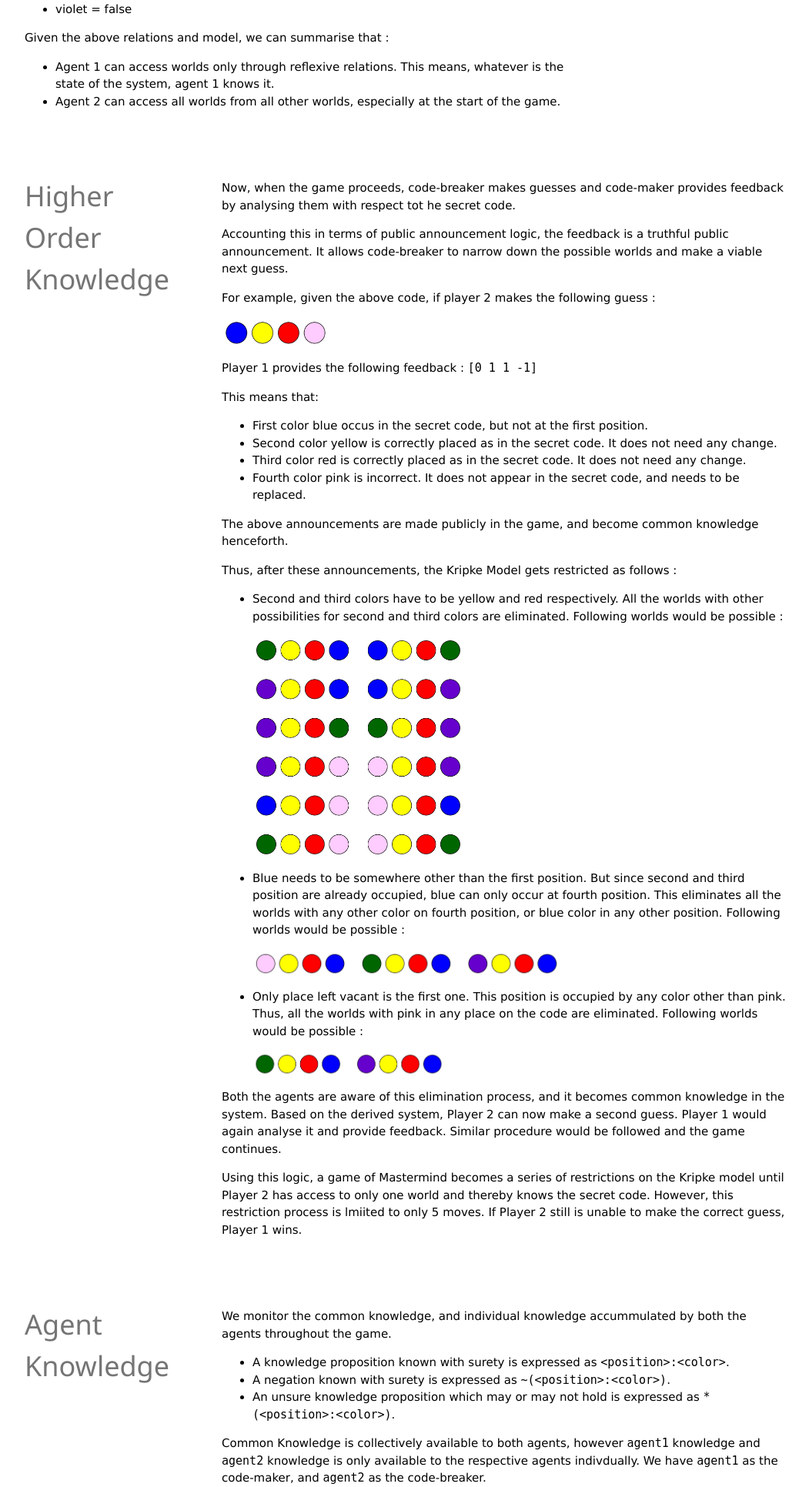
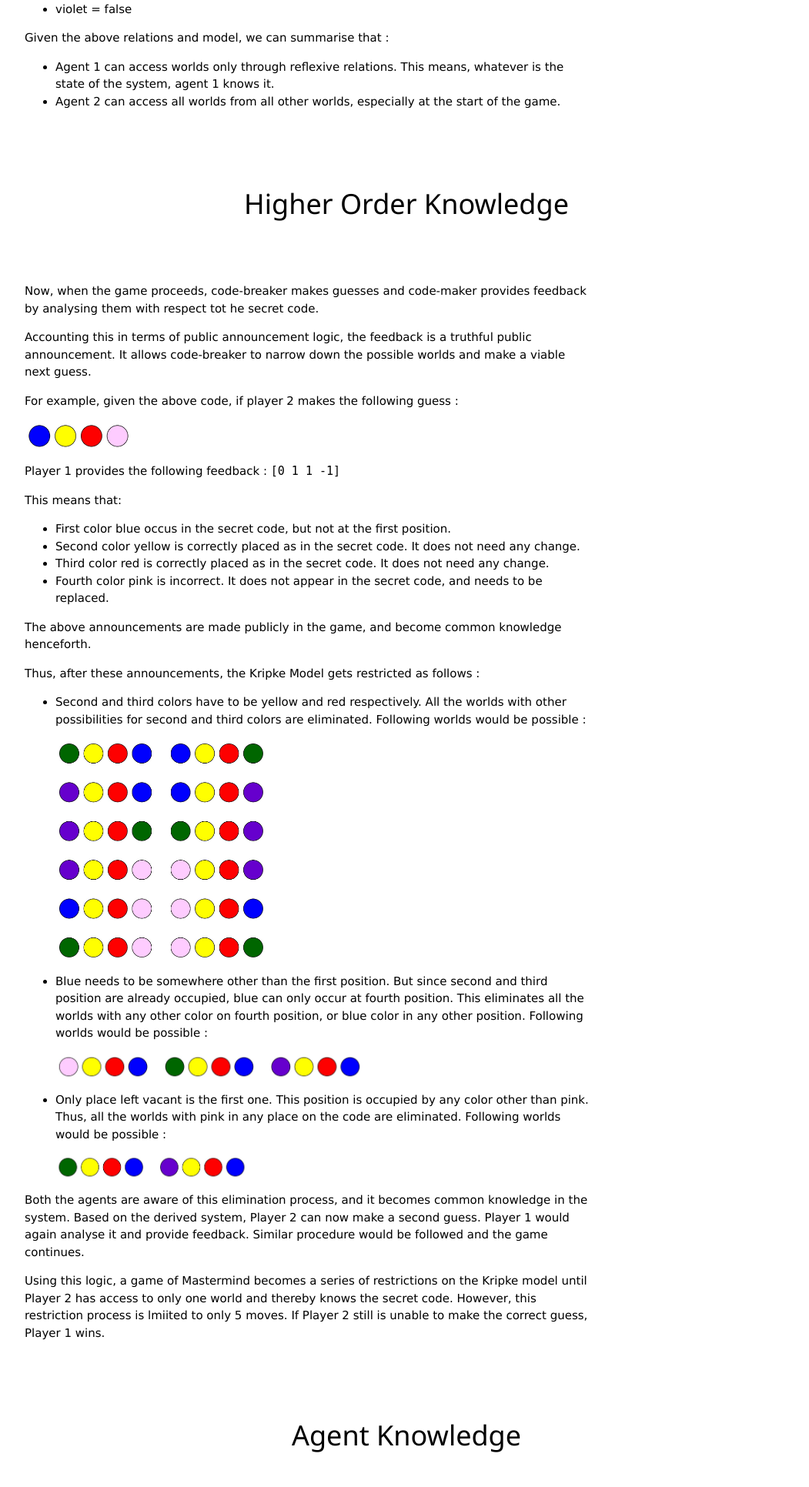
Before and after one commit to tskr1681/Mastermindgame, a Flask app: template templates/game.html in a window 1280 px wide. Shown: the part 2881-4813 px from the top of the page at 77% size, without its empty margins (112-1163 px from the left). Run offline with Flask 2, Linux system fonts and the light colour scheme; the template is opened without the code that fills it, so the values that code supplies are empty.

Commit message:
Update game.html

```diff
--- a/templates/game.html
+++ b/templates/game.html
@@ -181,8 +181,9 @@
 
 
             <div class="w3-row">
-                <div class="w3-quarter w3-container">
-                    <h1 class="w3-xxlarge w3-text-grey">Higher Order Knowledge</h1>
+                <div style="text-align:center">
+                    <h1 class="w3-xxlarge">Higher Order Knowledge</h1>
+
                 </div>
                 <div class="w3-threequarter w3-container w3-xmedium w3-text-black">
                   <p class=""><p>            <p>Now, when the game proceeds, code-breaker makes guesses and code-maker provides feedback by analysing them with respect tot he secret code.</p>
@@ -217,8 +218,10 @@
             </div>
 
             <div class="w3-row">
-                <div class="w3-quarter w3-container">
-                    <h1 class="w3-xxlarge w3-text-grey">Agent Knowledge</h1>
+                <div style="text-align:center">
+                    <h1 class="w3-xxlarge">Agent Knowledge</h1>
+
+
                 </div>
                 <div class="w3-threequarter w3-container w3-xmedium w3-text-black">
                   <p class=""><p>
@@ -271,6 +274,8 @@
 
 
             <div class="w3-row">
+                <div style="text-align:center">
+                    <h1 class="w3-xxlarge"><b>Stratagies</b></h1>
                 <div class="w3-quarter w3-container">
                     <h1 class="w3-xxlarge w3-text-grey">Strategies</h1>
                 </div>
```
